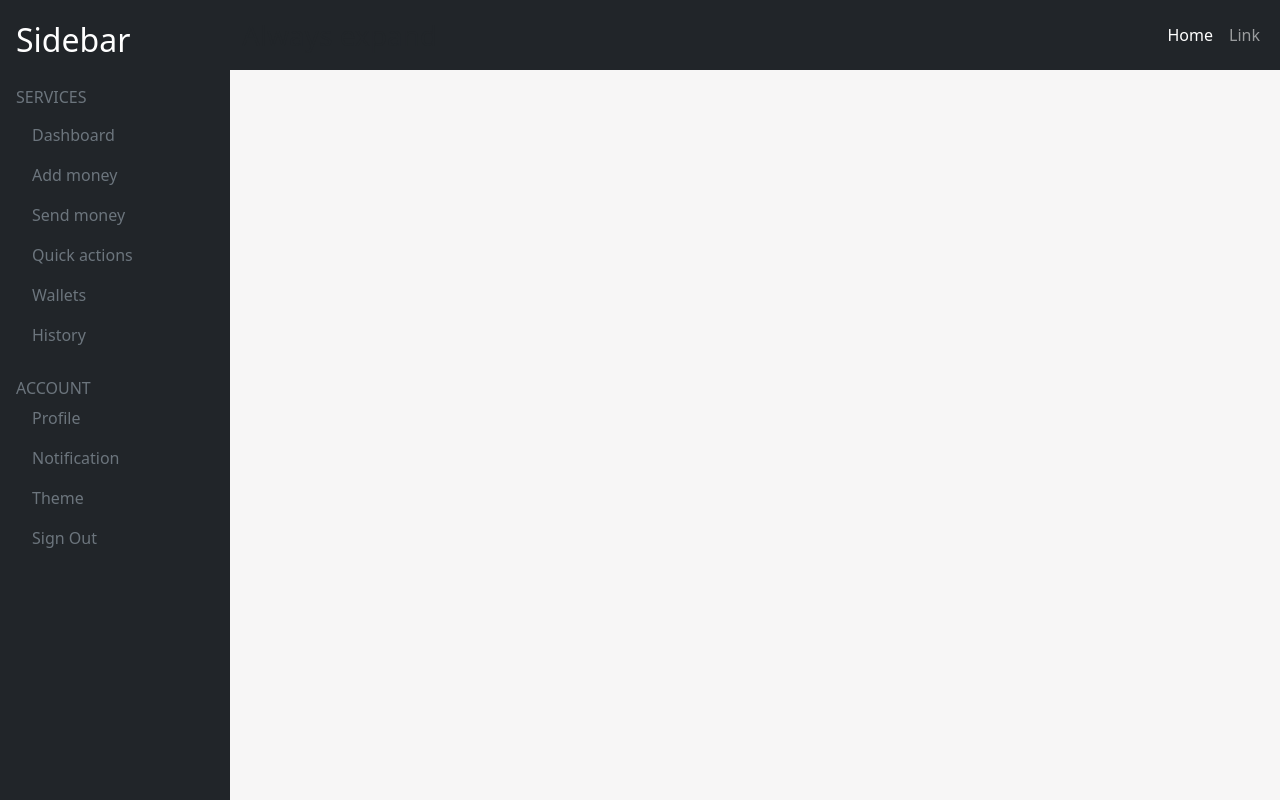
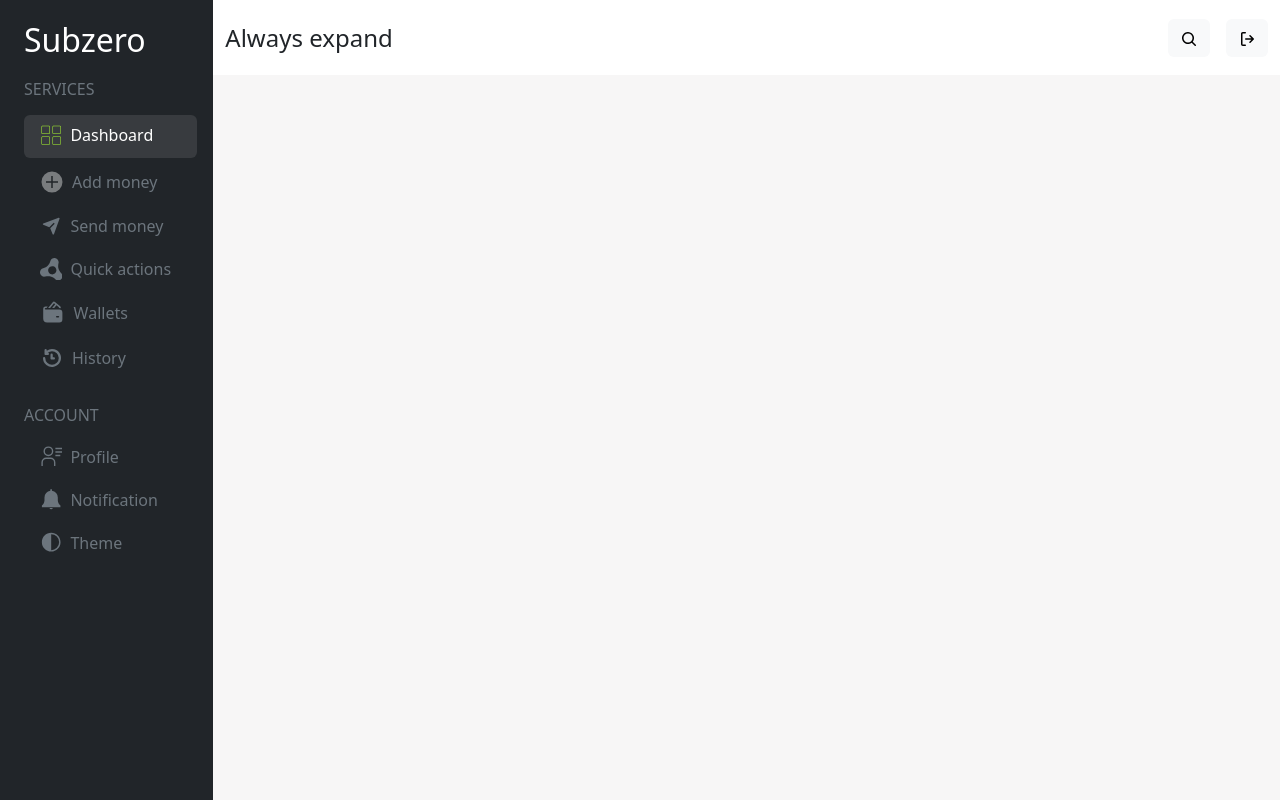
Before and after one commit to toyyib10/subzero-banking-app, a React (Create React App) app in the folder frontend/: page /dashboard in a window 1280 px wide. Built offline with nearby package versions, Linux system fonts and the light colour scheme.

Commit message:
i worked on sidebar dasboard

```diff
--- a/frontend/src/components/dashboard/Header.js
+++ b/frontend/src/components/dashboard/Header.js
@@ -1,27 +1,33 @@
 const Header = () => {
   const style = {
-    height : "70px"
+    height : "75px"
   }
   return (
     <>
-      <nav className="navbar sticky-top flex-md-nowrap navbar-expand navbar-dark bg-dark" aria-label="Second navbar example" style={style}>
+      <nav className="navbar sticky-top flex-md-nowrap navbar-expand navbar-dark bg-white" aria-label="Second navbar example" style={style}>
         <div className="container-fluid">
-          <a className="navbar-brand text-dark fs-3" href="/">Always expand</a>
-
-
-          <div className="" >
+          <p className="navbar-brand text-dark fs-4 m-0" href="/">Always expand</p>
+          <div className="">
             <ul className="navbar-nav me-auto">
-              <li className="nav-item">
-                <a className="nav-link active" aria-current="page" href="/">Home</a>
+              <li className="me-2">
+                  <button className="btn bg-light">
+                    <svg xmlns="http://www.w3.org/2000/svg" viewBox="0 0 16 16" width="16" height="16"><path fill-rule="evenodd" d="M11.5 7a4.499 4.499 0 11-8.998 0A4.499 4.499 0 0111.5 7zm-.82 4.74a6 6 0 111.06-1.06l3.04 3.04a.75.75 0 11-1.06 1.06l-3.04-3.04z"></path></svg>
+                  </button>
               </li>
-              <li className="nav-item">
-                <a className="nav-link" href="/">Link</a>
+              <li className="me-2">
+                <button className="position-sticky btn d-md-none collapsed d-sm-block bg-light text-dark" type="button" data-bs-toggle="collapse" data-bs-target="#sidebarMenu" aria-controls="sidebarMenu" aria-expanded="false" aria-label="Toggle navigation">
+                <svg xmlns="http://www.w3.org/2000/svg" viewBox="0 0 16 16" width="16" height="16"><path d="M8 9a1.5 1.5 0 100-3 1.5 1.5 0 000 3zM1.5 9a1.5 1.5 0 100-3 1.5 1.5 0 000 3zm13 0a1.5 1.5 0 100-3 1.5 1.5 0 000 3z"></path></svg>
+                </button>
+              </li>
+              <li>
+                <button className="btn bg-light">
+                  <a href="/" aria-current="page">
+                    <svg xmlns="http://www.w3.org/2000/svg" viewBox="0 0 16 16" width="16" height="16"><path fill-rule="evenodd" d="M2 2.75C2 1.784 2.784 1 3.75 1h2.5a.75.75 0 010 1.5h-2.5a.25.25 0 00-.25.25v10.5c0 .138.112.25.25.25h2.5a.75.75 0 010 1.5h-2.5A1.75 1.75 0 012 13.25V2.75zm10.44 4.5H6.75a.75.75 0 000 1.5h5.69l-1.97 1.97a.75.75 0 101.06 1.06l3.25-3.25a.75.75 0 000-1.06l-3.25-3.25a.75.75 0 10-1.06 1.06l1.97 1.97z"></path></svg>
+                  </a>
+                </button>
               </li>
             </ul>
           </div>
-          <button class="navbar-toggler position-absolute d-md-none collapsed" type="button" data-bs-toggle="collapse" data-bs-target="#sidebarMenu" aria-controls="sidebarMenu" aria-expanded="false" aria-label="Toggle navigation">
-            <span class="navbar-toggler-icon"></span>
-          </button>
         </div>
       </nav>
     </>
--- a/frontend/src/components/dashboard/SideBar.js
+++ b/frontend/src/components/dashboard/SideBar.js
@@ -1,86 +1,77 @@
 import React from 'react'
 
 const SideBar = () => {
-  // body {
-  //   min-height: 100vh;
-  //   min-height: -webkit-fill-available;
-  // }
-
-  // html {
-  //   height: -webkit-fill-available;
-  // }
-  // (function () {
-  //   var tooltipTriggerList = [].slice.call(document.querySelectorAll('[data-bs-toggle="tooltip"]'))
-  //   tooltipTriggerList.forEach(function (tooltipTriggerEl) {
-  //     new bootstrap.Tooltip(tooltipTriggerEl)
-  //   })
-  // })()
-  const width = {
-    width: '230px'
+  const style= {
+    backgroundColor : "rgb(255, 255 ,255 ,0.1)"
   }
   return (
     <>
-      <div className="col-md-3 col-lg-2 d-md-block p-3 bg-dark sidebar collapse" id="sidebarMenu" style={width}>
-        <a href="/" className="d-flex align-items-center mb-4 me-md-auto text-white text-decoration-none">
-          <span className="fs-2">Sidebar</span>
+      <nav id="sidebarMenu" className="col-md-3 col-lg-2 col-sm-9 d-md-block bg-dark sidebar collapse p-3 ps-4">
+        <a href="/" className="d-flex align-items-center mb-3 me-md-auto text-white text-decoration-none">
+          <span className="fs-2">Subzero</span>
         </a>
         <h5 className="text-secondary fs-6">SERVICES</h5>
         <ul className="nav nav-pills flex-column mb-4">
-          <li>
-            <a href="/" className="nav-link text-secondary">
+          <li className="rounded mt-2" style={style}>
+            <a href="/" className="nav-link text-white">
+              <svg className="me-2 mb-1" xmlns="http://www.w3.org/2000/svg" width="1.4em" height="1.4em" preserveAspectRatio="xMidYMid meet" viewBox="0 0 40 40"><path fill="rgb(172, 255, 47)" d="M15.781 17.868H4.534c-1.02 0-1.85-.831-1.85-1.854V4.768c0-1.02.83-1.85 1.85-1.85h11.247c1.02 0 1.85.83 1.85 1.85v11.247c0 1.022-.83 1.853-1.85 1.853zM4.534 3.804a.964.964 0 0 0-.963.964v11.247c0 .533.432.967.963.967h11.247a.966.966 0 0 0 .963-.967V4.768a.964.964 0 0 0-.963-.964H4.534zm30.935 14.064h-11.25a1.853 1.853 0 0 1-1.849-1.854V4.768c0-1.02.829-1.85 1.849-1.85h11.25a1.85 1.85 0 0 1 1.847 1.85v11.247a1.853 1.853 0 0 1-1.847 1.853zM24.219 3.804a.964.964 0 0 0-.963.964v11.247c0 .533.432.967.963.967h11.25c.52 0 .96-.443.96-.967V4.768a.962.962 0 0 0-.96-.964h-11.25zm-8.438 33.279H4.534c-1.02 0-1.85-.83-1.85-1.85v-11.25c0-1.021.83-1.851 1.85-1.851h11.247c1.02 0 1.85.83 1.85 1.851v11.249c0 1.02-.83 1.851-1.85 1.851zM4.534 23.019a.965.965 0 0 0-.963.964v11.249c0 .532.432.964.963.964h11.247a.964.964 0 0 0 .963-.964V23.983a.964.964 0 0 0-.963-.964H4.534zm30.935 14.064h-11.25c-1.02 0-1.849-.83-1.849-1.85v-11.25c0-1.021.829-1.851 1.849-1.851h11.25c1.018 0 1.847.83 1.847 1.851v11.249a1.852 1.852 0 0 1-1.847 1.851zm-11.25-14.064a.965.965 0 0 0-.963.964v11.249c0 .532.432.964.963.964h11.25c.53 0 .96-.432.96-.964V23.983a.962.962 0 0 0-.96-.964h-11.25z"/></svg>
               Dashboard
             </a>
           </li>
-          <li className="nav-item">
+          <li className="rounded  mt-1">
             <a href="/" className="nav-link text-secondary" aria-current="page">
+              <svg className="me-2 mb-1"  xmlns="http://www.w3.org/2000/svg" width="1.5em" height="1.5em" preserveAspectRatio="xMidYMid meet" viewBox="0 0 32 32"><path fill="rgb(255 ,255 , 255 , 0.4)" d="M16 2A14.172 14.172 0 0 0 2 16a14.172 14.172 0 0 0 14 14a14.172 14.172 0 0 0 14-14A14.172 14.172 0 0 0 16 2Zm8 15h-7v7h-2v-7H8v-2h7V8h2v7h7Z"/><path fill="none" d="M24 17h-7v7h-2v-7H8v-2h7V8h2v7h7v2z"/></svg>
               Add money
             </a>
           </li>
           <li>
             <a href="/" className="nav-link text-secondary">
+            <svg className="me-2 mb-1" xmlns="http://www.w3.org/2000/svg" width="1.4em" height="1.4em" preserveAspectRatio="xMidYMid meet" viewBox="0 0 32 32"><path fill="currentColor" d="M27.71 4.29a1 1 0 0 0-1.05-.23l-22 8a1 1 0 0 0 0 1.87l8.59 3.43L19.59 11L21 12.41l-6.37 6.37l3.44 8.59A1 1 0 0 0 19 28a1 1 0 0 0 .92-.66l8-22a1 1 0 0 0-.21-1.05Z"/></svg>
               Send money
             </a>
           </li>
           <li>
             <a href="/" className="nav-link text-secondary">
+              <svg className="me-2 mb-1" xmlns="http://www.w3.org/2000/svg" width="1.4em" height="1.4em" preserveAspectRatio="xMidYMid meet" viewBox="0 0 512 512"><path fill="currentColor" d="M371.984 305.035c-13.512 50.421-65.335 80.346-115.76 66.832c-50.413-13.507-80.338-65.337-66.829-115.755c13.512-50.42 65.335-80.341 115.753-66.832c50.425 13.513 80.345 65.333 66.836 115.755zm50.755-62.632c-11.252-37.641-8.781-85.581 1.538-125.371C436.646 69.336 403.557 16.19 355.01 3.183C305.54-10.07 250.636 19.276 237.63 68.714c-9.964 37.88-30.14 75.11-56.251 103.12c-29.642 31.132-67.354 53.261-109.624 64.586c-51.499 13.8-82.087 66.826-68.284 118.34c13.815 51.5 66.762 82.09 118.284 68.272c38.458-9.816 83.883-12.17 120.92-.59c44.85 14.024 75.184 31.778 109.082 64.938c36.67 35.872 97.125 30.817 131.917-3.967c35.313-35.3 38.553-96.17 3.28-132.798c-29.76-30.902-50.321-61.734-64.216-108.212z"/></svg>
               Quick actions
             </a>
           </li>
           <li>
             <a href="/" className="nav-link text-secondary">
+              <svg className="me-2 mb-1" xmlns="http://www.w3.org/2000/svg" width="1.6em" height="1.6em" preserveAspectRatio="xMidYMid meet" viewBox="0 0 16 16"><path fill="currentColor" d="M9.368 1.222a1 1 0 0 0-1.414.15L5.058 5h1.28l2.397-3.004l.77.629L7.575 5h1.288l1.417-1.744l1.718 1.403L11.7 5h.3a3 3 0 0 1 .88.131a1 1 0 0 0-.25-1.245L9.368 1.222ZM3 5.5a.5.5 0 0 1 .5-.5h.558l.795-1H3.5A1.5 1.5 0 0 0 2 5.5v6A2.5 2.5 0 0 0 4.5 14H12a2 2 0 0 0 2-2V8a2 2 0 0 0-2-2H3.5a.5.5 0 0 1-.5-.5Zm7.5 4.5h1a.5.5 0 0 1 0 1h-1a.5.5 0 0 1 0-1Z"/></svg>
               Wallets
             </a>
           </li>
           <li>
             <a href="/" className="nav-link text-secondary">
+              <svg className="me-2 mb-1" xmlns="http://www.w3.org/2000/svg" width="1.5em" height="1.5em" preserveAspectRatio="xMidYMid meet" viewBox="0 0 16 16"><path fill="currentColor" d="M8 3.5A4.5 4.5 0 1 1 3.5 8A.75.75 0 0 0 2 8a6 6 0 1 0 2.5-4.874V2.75a.75.75 0 0 0-1.5 0v2.5c0 .414.336.75.75.75h1.5a.75.75 0 0 0 0-1.5h-.079A4.48 4.48 0 0 1 8 3.5Zm.5 2.25a.75.75 0 0 0-1.5 0v2.5c0 .414.336.75.75.75h1.5a.75.75 0 0 0 0-1.5H8.5V5.75Z"/></svg>
               History
             </a>
           </li>
         </ul>
-        <h5 className="text-secondary p-0 m-0 fs-6">ACCOUNT</h5>
+        <h5 className="text-secondary p-0 m- pb-1 fs-6">ACCOUNT</h5>
         <ul className="nav nav-pills flex-column mb-auto">
           <li>
             <a href="/" className="nav-link text-secondary">
+              <svg className="me-2 mb-1" xmlns="http://www.w3.org/2000/svg" width="1.4em" height="1.4em" preserveAspectRatio="xMidYMid meet" viewBox="0 0 32 32"><path fill="currentColor" d="M12 4a5 5 0 1 1-5 5a5 5 0 0 1 5-5m0-2a7 7 0 1 0 7 7a7 7 0 0 0-7-7zm10 28h-2v-5a5 5 0 0 0-5-5H9a5 5 0 0 0-5 5v5H2v-5a7 7 0 0 1 7-7h6a7 7 0 0 1 7 7zm0-26h10v2H22zm0 5h10v2H22zm0 5h7v2h-7z"/></svg>
               Profile
             </a>
           </li>
           <li className="nav-item">
             <a href="/" className="nav-link text-secondary" aria-current="page">
+              <svg className="me-2 mb-1" xmlns="http://www.w3.org/2000/svg" width="1.4em" height="1.4em" preserveAspectRatio="xMidYMid meet" viewBox="0 0 36 36"><path fill="currentColor" d="m32.85 28.13l-.34-.3A14.37 14.37 0 0 1 30 24.9a12.63 12.63 0 0 1-1.35-4.81v-4.94A10.81 10.81 0 0 0 19.21 4.4V3.11a1.33 1.33 0 1 0-2.67 0v1.31a10.81 10.81 0 0 0-9.33 10.73v4.94a12.63 12.63 0 0 1-1.35 4.81a14.4 14.4 0 0 1-2.47 2.93l-.34.3v2.82h29.8Z" class="clr-i-solid clr-i-solid-path-1"/><path fill="currentColor" d="M15.32 32a2.65 2.65 0 0 0 5.25 0Z" class="clr-i-solid clr-i-solid-path-2"/><path fill="none" d="M0 0h36v36H0z"/></svg>
               Notification
             </a>
           </li>
           <li className="nav-item">
             <a href="/" className="nav-link text-secondary" aria-current="page">
+              <svg className="me-2 mb-1"
+              xmlns="http://www.w3.org/2000/svg" width="1.4em" height="1.4em" preserveAspectRatio="xMidYMid meet" viewBox="0 0 24 24"><path fill="currentColor" d="M12 22c5.523 0 10-4.477 10-10S17.523 2 12 2S2 6.477 2 12s4.477 10 10 10Zm0-1.5v-17a8.5 8.5 0 0 1 0 17Z"/></svg>
               Theme
             </a>
           </li>
-          <li className="nav-item">
-            <a href="/" className="nav-link text-secondary" aria-current="page">
-              Sign Out
-            </a>
-          </li>
         </ul>
-      </div>
+      </nav>
     </>
   )
 }
```
Also changed, not shown: frontend/src/components/dashboard/Money.js (added, +11 -0 lines).
